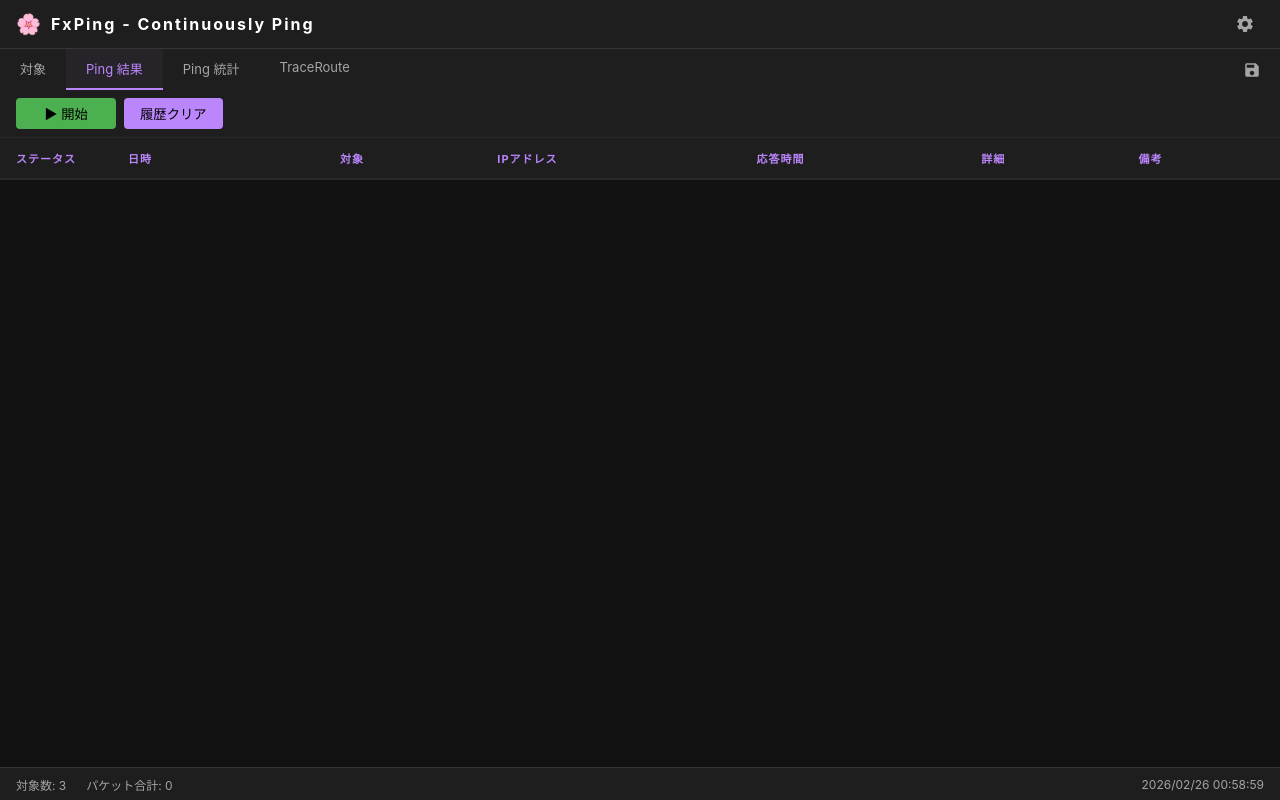
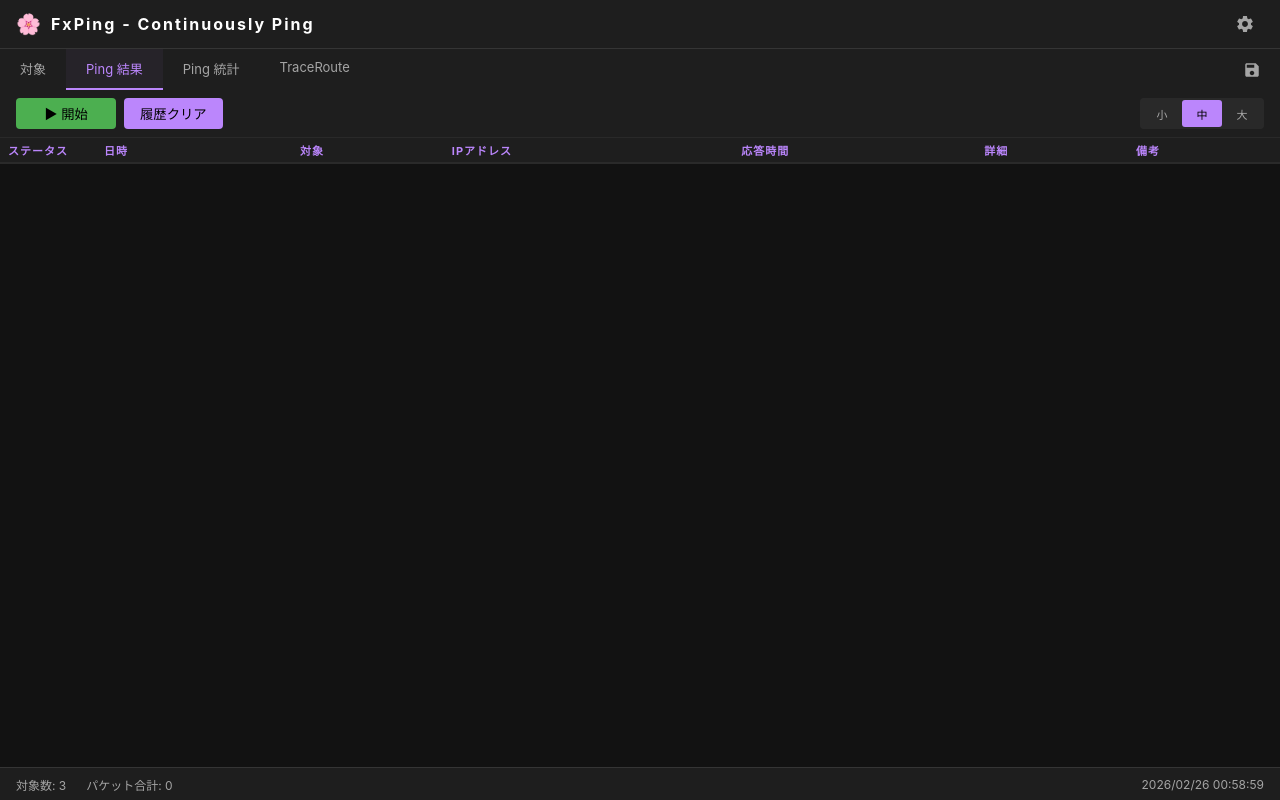
Before and after one commit to kamera25/FxPing, a React (Vite) app: page / in a window 1280 px wide. Built offline with nearby package versions, Linux system fonts and the light colour scheme.

Commit message:
Ping表の文字サイズを変更できるようにした

```diff
--- a/src/App.css
+++ b/src/App.css
@@ -107,6 +107,73 @@ td {
 
 tr:hover {
   background: rgba(255, 255, 255, 0.03);
+}
+
+/* Table Sizes */
+.table-xsmall table {
+  font-size: 9px;
+}
+
+.table-xsmall th {
+  padding: 1px 4px;
+}
+
+.table-xsmall td {
+  padding: 0px 4px;
+}
+
+.table-medium table {
+  font-size: 11px;
+}
+
+.table-medium th {
+  padding: 4px 8px;
+}
+
+.table-medium td {
+  padding: 2px 8px;
+}
+
+.table-large table {
+  font-size: 13px;
+}
+
+.table-large th {
+  padding: 8px 12px;
+}
+
+.table-large td {
+  padding: 6px 12px;
+}
+
+.size-selector {
+  display: flex;
+  background: rgba(255, 255, 255, 0.05);
+  border-radius: 4px;
+  padding: 2px;
+  margin-left: auto;
+}
+
+.size-btn {
+  background: transparent;
+  color: rgba(255, 255, 255, 0.6);
+  border: none;
+  padding: 4px 12px;
+  font-size: 11px;
+  border-radius: 3px;
+  cursor: pointer;
+  transition: all 0.2s;
+  min-width: 40px;
+}
+
+.size-btn:hover {
+  background: rgba(255, 255, 255, 0.05);
+  color: white;
+}
+
+.size-btn.active {
+  background: var(--primary);
+  color: var(--on-primary);
 }
 
 .status-ok {
--- a/src/components/Tabs/ResultsTab.tsx
+++ b/src/components/Tabs/ResultsTab.tsx
@@ -1,5 +1,7 @@
-import React, { RefObject } from 'react';
+import React, { RefObject, useState } from 'react';
 import { PingResult } from '../../types';
+
+type TableSize = 'xsmall' | 'small' | 'medium' | 'large';
 
 interface ResultsTabProps {
     isPinging: boolean;
@@ -34,6 +36,8 @@ const ResultsTab: React.FC<ResultsTabProps> = ({
     scrollRef,
     handleScroll
 }) => {
+    const [tableSize, setTableSize] = useState<TableSize>('medium');
+
     return (
         <>
             <div className="toolbar">
@@ -44,9 +48,30 @@ const ResultsTab: React.FC<ResultsTabProps> = ({
                     {isPinging ? "■ 停止" : "▶ 開始"}
                 </button>
                 <button onClick={() => { setResults([]); setTargetStats({}); }}>履歴クリア</button>
+
+                <div className="size-selector">
+                    <button
+                        className={`size-btn ${tableSize === 'xsmall' ? 'active' : ''}`}
+                        onClick={() => setTableSize('xsmall')}
+                    >
+                        小
+                    </button>
+                    <button
+                        className={`size-btn ${tableSize === 'medium' ? 'active' : ''}`}
+                        onClick={() => setTableSize('medium')}
+                    >
+                        中
+                    </button>
+                    <button
+                        className={`size-btn ${tableSize === 'large' ? 'active' : ''}`}
+                        onClick={() => setTableSize('large')}
+                    >
+                        大
+                    </button>
+                </div>
             </div>
 
-            <div className="table-container" ref={scrollRef} onScroll={handleScroll}>
+            <div className={`table-container table-${tableSize}`} ref={scrollRef} onScroll={handleScroll}>
                 <table>
                     <thead>
                         <tr>
```
